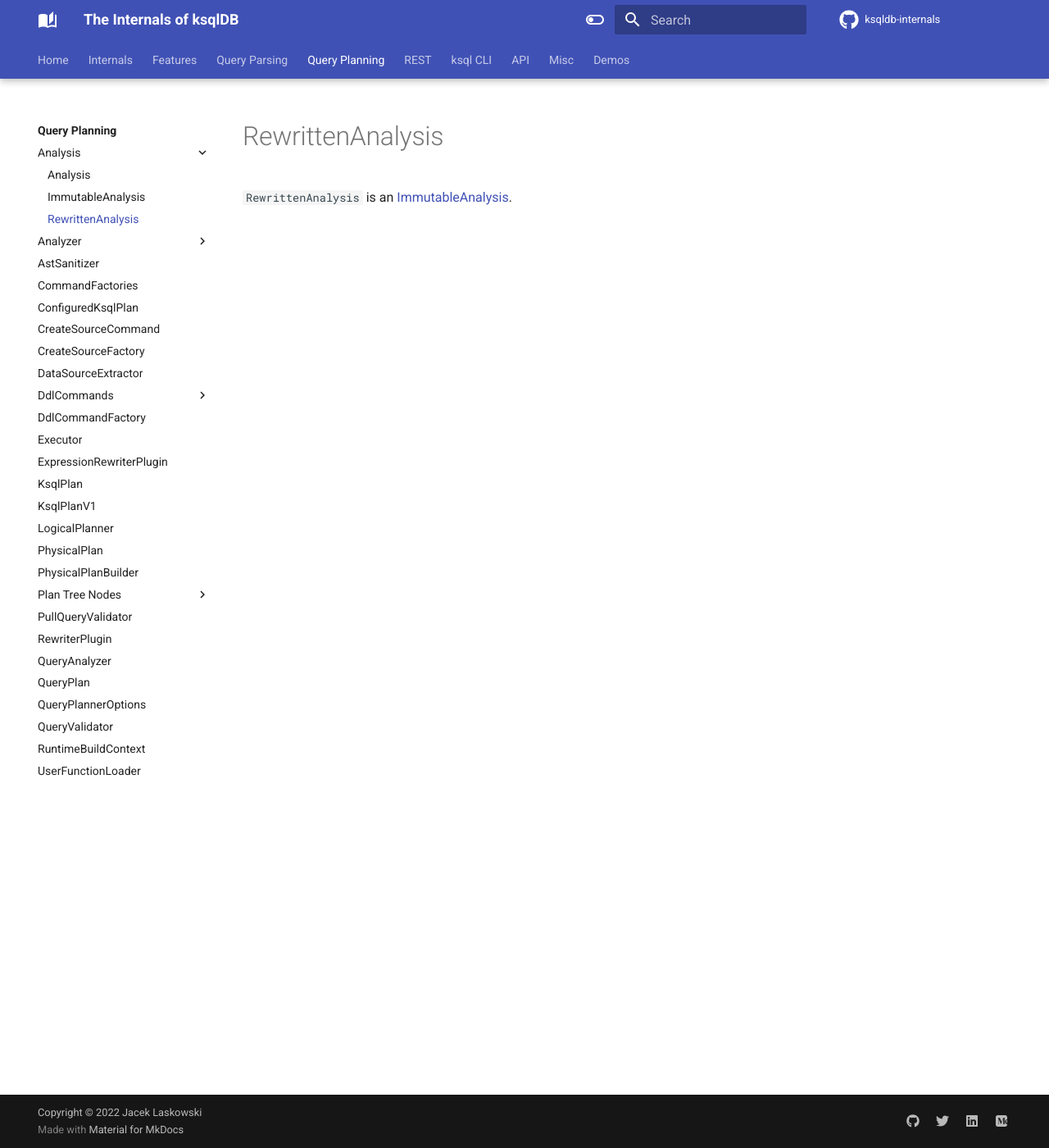
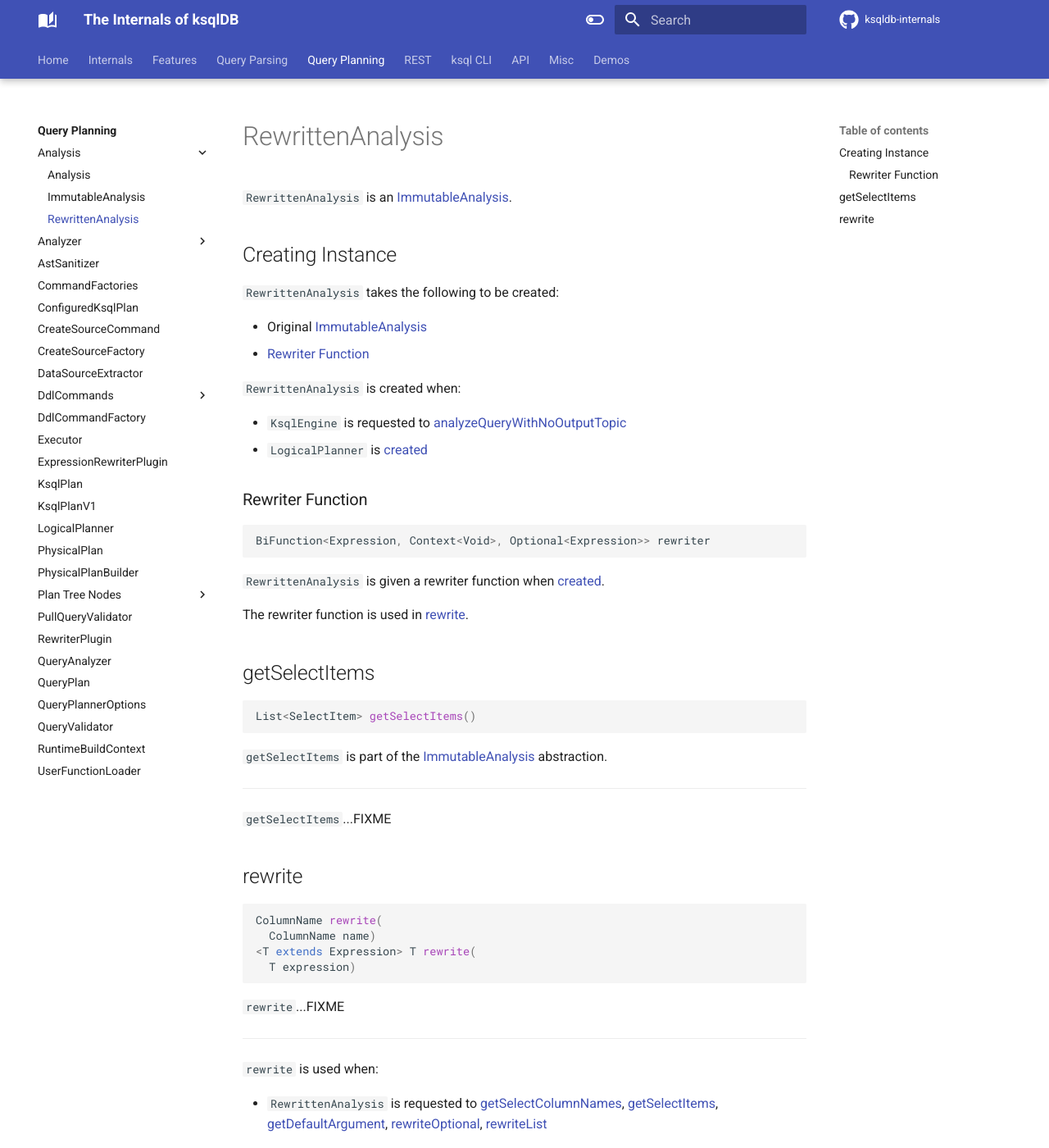
Before and after one commit to japila-books/ksqldb-internals, an MkDocs documentation site: the page built from docs/RewrittenAnalysis.md, in a window 1280 px wide and 1400 px high. Shown: the whole window at 82% size. Built offline with MkDocs 1.6.1 and Material for MkDocs 9.7.7, drawn with Linux system fonts in a browser that asks for light colours; comment, search, counter and statistics services are not loaded.

Commit message:
RewrittenAnalysis, ImmutableAnalysis, LogicalPlanner

````diff
--- a/docs/RewrittenAnalysis.md
+++ b/docs/RewrittenAnalysis.md
@@ -1,3 +1,54 @@
 # RewrittenAnalysis
 
 `RewrittenAnalysis` is an [ImmutableAnalysis](ImmutableAnalysis.md).
+
+## Creating Instance
+
+`RewrittenAnalysis` takes the following to be created:
+
+* <span id="original"> Original [ImmutableAnalysis](ImmutableAnalysis.md)
+* [Rewriter Function](#rewriter)
+
+`RewrittenAnalysis` is created when:
+
+* `KsqlEngine` is requested to [analyzeQueryWithNoOutputTopic](KsqlEngine.md#analyzeQueryWithNoOutputTopic)
+* `LogicalPlanner` is [created](planner/LogicalPlanner.md#analysis)
+
+### <span id="rewriter"> Rewriter Function
+
+```java
+BiFunction<Expression, Context<Void>, Optional<Expression>> rewriter
+```
+
+`RewrittenAnalysis` is given a rewriter function when [created](#creating-instance).
+
+The rewriter function is used in [rewrite](#rewrite).
+
+## <span id="getSelectItems"> getSelectItems
+
+```java
+List<SelectItem> getSelectItems()
+```
+
+`getSelectItems` is part of the [ImmutableAnalysis](ImmutableAnalysis.md#getSelectItems) abstraction.
+
+---
+
+`getSelectItems`...FIXME
+
+## <span id="rewrite"> rewrite
+
+```java
+ColumnName rewrite(
+  ColumnName name)
+<T extends Expression> T rewrite(
+  T expression)
+```
+
+`rewrite`...FIXME
+
+---
+
+`rewrite` is used when:
+
+* `RewrittenAnalysis` is requested to [getSelectColumnNames](#getSelectColumnNames), [getSelectItems](#getSelectItems), [getDefaultArgument](#getDefaultArgument), [rewriteOptional](#rewriteOptional), [rewriteList](#rewriteList)
--- a/mkdocs.yml
+++ b/mkdocs.yml
@@ -287,6 +287,7 @@ nav:
       - KsqlStructuredDataOutputNode: planner/KsqlStructuredDataOutputNode.md
       - OutputNode: planner/OutputNode.md
       - PlanNode: planner/PlanNode.md
+      - QueryProjectNode: planner/QueryProjectNode.md
       - SingleSourcePlanNode: planner/SingleSourcePlanNode.md
     - PullQueryValidator: PullQueryValidator.md
     - RewriterPlugin: RewriterPlugin.md
````
Also changed, not shown: docs/Analyzer_Visitor.md (+6 -6 lines), docs/ImmutableAnalysis.md (+7 -0 lines), docs/planner/DataSourceNode.md (+7 -5 lines), docs/planner/LogicalPlanner.md (+11 -4 lines), docs/planner/QueryProjectNode.md (added, +21 -0 lines).
